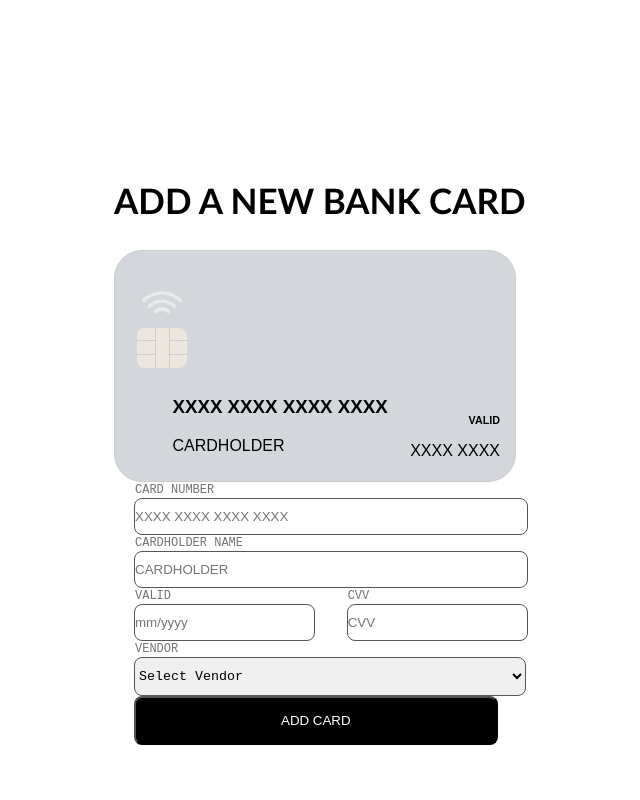
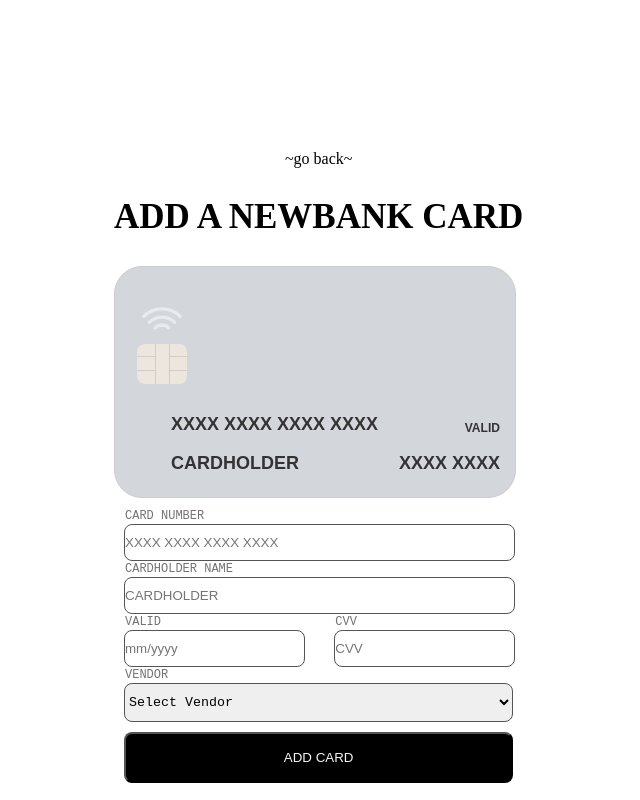
Before and after one commit to MariaVassilikopoulou/E-wallet, a React (Vite) app in the folder EWallet/: page /card in a window 1280 px wide. Shown: the whole page, without its empty margins (386-1026 px from the left). Built offline with nearby package versions, Linux system fonts and the light colour scheme.

Commit message:
more style

```diff
--- a/EWallet/src/components/Card/Card.jsx
+++ b/EWallet/src/components/Card/Card.jsx
@@ -25,7 +25,7 @@ const Card = ({ formData, onClick, isActive,activeCardNumber }) => {
     switch (currentCardData.vendor) {
 
         case "BITCOIN INC":
-            return <SvgBitcoinPath formData={currentCardData} onClick={handleClick}/>;
+            return <SvgBitcoinPath formData={currentCardData} onClick={handleClick} />;
             case "NINJA BANK":
                 return <SvgNingaPath formData={currentCardData} onClick={handleClick} />;
             case "BLOCK CHAIN INC":
--- a/EWallet/src/components/Card/SvgPaths/SvgBasic.css
+++ b/EWallet/src/components/Card/SvgPaths/SvgBasic.css
@@ -11,13 +11,23 @@
 
 }
 
+.homeButton {
+    padding: 15px 145px 15px 125px;
+    border-radius: 8px;
+    background-color:black;
+    color: white;
+    cursor: pointer;
+}
+
 .name-number{
     font-family: Arial, sans-serif;
     margin: auto;
+
 }
 .card-details{
-    font-family: Arial, sans-serif;
-
+   font-family: Arial, sans-serif;
+   font-weight: bold;
+   font-size: large;
 }
 .shape .card-details{
 
@@ -36,6 +46,7 @@
     font-family: Arial, sans-serif;
     margin-left: 5px;
     margin-right: 5px;
+
 }
 .shape .card-details .valid-date {
     display: flex;
--- a/EWallet/src/components/Card/SvgPaths/SvgBasicPath.jsx
+++ b/EWallet/src/components/Card/SvgPaths/SvgBasicPath.jsx
@@ -38,7 +38,7 @@ const handleCardClick = () => {
 };
 
     return (
-        <div className={isActive ? "active-card" : "shape"} onClick={handleCardClick}  style={{backgroundColor:"#d3d6db" ,textColor: "#eeeeee"}}>
+<div className={isActive ? "active-card" : "shape"} onClick={handleCardClick}  style={{backgroundColor:"#d3d6db" ,color: "#333333"}}>
             <svg className='logo' style={{ marginLeft: '12px', marginBottom: "-35px" }} width="50" height="84" viewBox="0 0 50 84" fill="none" xmlns="http://www.w3.org/2000/svg">
 <rect y="44" width="50" height="40" rx="8" fill="#ECE6DF"/>
 <line y1="56.5" x2="18" y2="56.5" stroke="black" strokeOpacity="0.11"/>
@@ -56,18 +56,16 @@ const handleCardClick = () => {
 
     <div className='card-details'>
         <div className='name-number'>
-            <h3 className="number">{cardNumber ? formatCardNumber(cardNumber) : 'XXXX XXXX XXXX XXXX'}</h3>
-            <label>CARDHOLDER</label>
-            <h4 className="name" >{cardHolderName ? cardHolderName : ''}</h4>
+            <p className="number">{cardNumber ? formatCardNumber(cardNumber) : 'XXXX XXXX XXXX XXXX'}</p>
+            <p>CARDHOLDER</p>
+            <p className="name" >{cardHolderName ? cardHolderName : ''}</p>
         </div>
                 <div className="valid-date">
                     <h6>VALID</h6>
                     <p>{validDates ? formatDate(validDates) : 'XXXX XXXX'}</p>
+                </div>
+        </div>
 
-
-                </div>
-
-    </div>
 </div>
 
     );
--- a/EWallet/src/components/Card/SvgPaths/SvgBitcoinPath.jsx
+++ b/EWallet/src/components/Card/SvgPaths/SvgBitcoinPath.jsx
@@ -33,7 +33,8 @@ const handleCardClick = () => {
 };
 
     return (
-        <div className={isActive ? "active-card" : "shape"} onClick={handleCardClick} style={{backgroundColor: "#FFAE34", textColor: "#333333"}}>
+        <div className="carsOnTop">
+        <div className={isActive ? "active-card" : "shape"} onClick={handleCardClick} style={{backgroundColor: "#FFAE34", color: "#333333", marginTop:"10px"}}>
             <svg className='logo' width="28" height="39" viewBox="0 0 28 39" fill="none" xmlns="http://www.w3.org/2000/svg">
 <path d="M22.497 17.9058C24.5399 16.8521 25.8181 14.9964 25.5195 11.905C25.1174 7.68022 21.5145 6.26356 16.9662 5.86011L16.9653 0H13.4413L13.4403 5.706C12.5132 5.706 11.568 5.72444 10.6271 5.74356L10.6263 0.000777774L7.10548 0.000444465L7.10482 5.85911C6.34178 5.87489 5.59243 5.88989 4.86075 5.88989V5.87256L0 5.87056L0.000657952 9.67967C0.000657952 9.67967 2.60307 9.63011 2.5602 9.67822C3.98706 9.67922 4.45296 10.5181 4.58695 11.2422L4.58805 17.9181V27.2956C4.52522 27.75 4.26086 28.4761 3.26316 28.4774C3.30855 28.5179 0.699671 28.477 0.699671 28.477L0.000657952 32.7364H4.58586C5.44024 32.7374 6.27971 32.7509 7.10329 32.7576L7.10636 38.684L10.6263 38.685L10.6253 32.8207C11.5937 32.8407 12.5285 32.8493 13.4416 32.8481L13.4406 38.685H16.9645L16.9664 32.7684C22.8899 32.424 27.0368 30.9132 27.5524 25.2812C27.968 20.7469 25.8601 18.7229 22.497 17.9058ZM10.7113 9.93678C12.6988 9.93678 18.9494 9.296 18.9503 13.4994C18.9494 17.5293 12.7008 17.0586 10.7113 17.0586V9.93678ZM10.7098 28.5063L10.7113 20.6539C13.0992 20.6532 20.589 19.9582 20.59 24.5783C20.591 29.009 13.0992 28.5046 10.7098 28.5063Z" fill="#333333"/>
 </svg>
@@ -53,7 +54,7 @@ const handleCardClick = () => {
 
     </div>
 </div>
-
+</div>
     );
 }
 export default SvgBitcoinPath;
--- a/EWallet/src/components/Card/SvgPaths/SvgBlockchainPath.jsx
+++ b/EWallet/src/components/Card/SvgPaths/SvgBlockchainPath.jsx
@@ -2,12 +2,13 @@ import React,{useState} from 'react';
 import './SvgBasic.css';
 import { useSelector,useDispatch} from "react-redux";
 import { setActiveCard } from "../../../reducers/cardsReducer";
-
+import {useLocation} from 'react-router-dom';
 function SvgBlockchainPath({formData, setCards }){
 
     const { cardNumber, cardHolderName, validDates } = formData;
 
 const dispatch = useDispatch();
+const location = useLocation();
 
 const [inputValue, setInputValue] = useState("");
 const [initialCardData, setInitialCardData] = useState(null);
@@ -33,7 +34,8 @@ const handleCardClick = (cardData) => {
 
     return(
 
-<div className='shape' onClick={() => handleCardClick(formData)} style={{backgroundColor:"#8B58F9" ,textColor: "#eeeeee"}} >
+<div className='shape' onClick={() => handleCardClick(formData)} style={{ backgroundColor: "#8B58F9", color: "#eeeeee", marginTop: (formData.vendor === "BLOCK CHAIN INC" && location.pathname === "/") ? "-150px" : (formData.vendor === "BLOCK CHAIN INC" ? "0" : "") }}>
+
             <svg className='logo' width="32" height="33" viewBox="0 0 32 33" fill="none" xmlns="http://www.w3.org/2000/svg">
 <path d="M29.3113 2.69793C27.5678 0.955173 25.4272 -0.00284596 23.284 6.3508e-06C21.2396 0.00285866 19.2983 0.858551 17.6985 2.47866L11.719 8.49346C10.0468 10.1738 9.19931 12.1915 9.26848 14.3343C9.34085 16.3969 10.3003 18.4512 11.9689 20.1195C12.9055 21.0554 14.423 21.0554 15.3589 20.1195C16.2955 19.1825 16.2955 17.664 15.3589 16.7288C14.5513 15.9209 14.0899 15.0117 14.0607 14.1728C14.035 13.3788 14.3909 12.6058 15.1186 11.8742L21.0984 5.85971C21.1023 5.85615 21.1059 5.85258 21.1091 5.84866C21.8069 5.15092 22.5417 4.79652 23.2904 4.79509C24.1515 4.79402 25.0852 5.25324 25.9217 6.09004C26.8715 7.03807 28.1654 8.92987 26.1634 10.9415L23.2248 13.8897C23.1079 14.0073 23.0715 14.223 23.1392 14.3742C23.6181 15.4513 23.8894 16.5819 23.9268 17.7189C23.9429 18.1888 23.9201 18.6527 23.8605 19.1094C23.775 19.7669 24.0006 19.903 24.4681 19.4338L29.5605 14.3246C32.9038 10.9653 32.8011 6.18345 29.3113 2.69793Z" fill="white"/>
 <path d="M20.0252 11.9669C19.0883 11.0328 17.5726 11.0345 16.6374 11.9694C15.7001 12.9099 15.7022 14.4277 16.6399 15.3629C17.4485 16.1683 17.9081 17.0757 17.9366 17.9211C17.9637 18.7108 17.6086 19.4831 16.8802 20.2154L10.9018 26.2274C10.8982 26.232 10.8947 26.2348 10.8911 26.2384C10.1923 26.9372 9.45745 27.292 8.70765 27.2938C7.8459 27.2948 6.9107 26.836 6.07675 26.0024C5.12729 25.0526 3.83413 23.1576 5.83324 21.1474L8.77468 18.1985C8.89163 18.0815 8.92764 17.8651 8.86025 17.715C8.38213 16.6393 8.11045 15.5112 8.07087 14.3771C8.05554 13.9054 8.07907 13.4394 8.13933 12.9812C8.22597 12.3249 7.99957 12.1872 7.53214 12.6557L2.4365 17.7628C-0.902484 21.1192 -0.800514 25.9011 2.68607 29.3927C4.43097 31.1351 6.57199 32.0913 8.71657 32.0885C10.7524 32.0849 12.6763 31.2342 14.2821 29.6291C14.2889 29.622 14.2957 29.6152 14.3025 29.6084L20.2816 23.595C21.9566 21.9093 22.8027 19.8895 22.7285 17.7589C22.6608 15.6934 21.6996 13.6366 20.0252 11.9669Z" fill="white"/>
--- a/EWallet/src/components/Card/SvgPaths/SvgEvilPath.jsx
+++ b/EWallet/src/components/Card/SvgPaths/SvgEvilPath.jsx
@@ -30,7 +30,7 @@ const handleCardClick = (cardData) => {
 
 
 return(
-    <div className='shape' onClick={() => handleCardClick(formData)} style={{backgroundColor:"#F33355" ,textColor: "#eeeeee"}}>
+    <div className='shape' onClick={() => handleCardClick(formData)} style={{backgroundColor:"#F33355" , color: "#eeeeee",marginTop: (formData.vendor === "EVIL CORP" && location.pathname === "/") ? "-150px" : (formData.vendor === "EVIL CORP" ? "0" : "") }}>
             <svg className='logo' width="38" height="34" viewBox="0 0 38 34" fill="none" xmlns="http://www.w3.org/2000/svg">
 <path fill-rule="evenodd" clip-rule="evenodd" d="M19 34C28.3888 34 36 26.3888 36 17C36 15.0145 35.6596 13.1084 35.034 11.3371C36.9119 8.43722 38 4.99367 38 1.3C38 0.631546 37.0585 0.568186 36.8231 1.19381C35.9585 3.49167 34.6482 5.57669 32.9956 7.34726C29.9283 2.9084 24.8038 0 19 0C13.1962 0 8.07166 2.9084 5.00438 7.34726C3.35177 5.57669 2.04152 3.49166 1.17691 1.19381C0.941502 0.568183 0 0.631543 0 1.3C0 4.99367 1.08809 8.43722 2.966 11.3371C2.34039 13.1084 2 15.0145 2 17C2 26.3888 9.61116 34 19 34ZM13.5138 13.1501C13.9809 12.9801 14.502 13.1791 14.7369 13.6172L17.3917 18.5671C17.8293 19.3831 17.0187 20.3043 16.1537 19.974L8.22051 16.9444C7.35555 16.6141 7.36528 15.3871 8.23536 15.0705L13.5138 13.1501ZM25.2875 13.15C24.8203 12.98 24.2993 13.179 24.0643 13.6171L21.4095 18.567C20.9718 19.3829 21.7825 20.3041 22.6475 19.9738L30.5807 16.9444C31.4456 16.6141 31.4359 15.3871 30.5658 15.0705L25.2875 13.15Z" fill="white"/>
 </svg>
--- a/EWallet/src/components/Card/SvgPaths/SvgNingaPath.jsx
+++ b/EWallet/src/components/Card/SvgPaths/SvgNingaPath.jsx
@@ -29,7 +29,7 @@ const handleCardClick = (cardData) => {
 
     return(
 
-<div className='shape' onClick={() => handleCardClick(formData)} style={{backgroundColor:"#222222" ,color: "#f5f9ee"}}>
+<div className='shape' onClick={() => handleCardClick(formData)} style={{backgroundColor:"#222222" ,color: "#f5f9ee", marginTop: (formData.vendor === "NINJA BANK" && location.pathname === "/") ? "-150px" : (formData.vendor === "NINJA BANK" ? "0" : "") }}>
             <svg className='logo' width="35" height="36" viewBox="0 0 35 36" fill="none" xmlns="http://www.w3.org/2000/svg">
 <path d="M4.58519 7.14646L2.66843 6.39479C1.69126 6.01896 1.24025 4.92904 1.61609 3.95186C1.99192 2.97469 3.08185 2.52369 4.05902 2.89952L5.03619 3.27536L4.77311 2.41094C4.47244 1.43377 5.03619 0.381426 6.05095 0.080758C7.02812 -0.21991 8.08046 0.343843 8.38113 1.3586L9.05763 3.65119C11.463 2.44852 14.169 1.73443 17.0253 1.73443C26.4212 1.73443 34.0507 9.36389 34.0507 18.7598C34.0507 28.1557 26.4212 35.7851 17.0253 35.7851C7.62946 35.7851 -3.8147e-06 28.1557 -3.8147e-06 18.7598C-3.8147e-06 14.2873 1.76642 10.1907 4.58519 7.14646ZM29.0145 19.9249C29.0521 19.549 29.0897 19.1732 29.0897 18.7598C29.0897 15.8658 28.0749 13.235 26.3836 11.1679H7.74221C6.05095 13.235 5.03619 15.9034 5.03619 18.7598C5.03619 19.1356 5.07378 19.549 5.11136 19.9249H29.0145Z" fill="white"/>
 <path d="M21.9488 18.1209C20.5166 18.1209 19.3555 16.9598 19.3555 15.5276C19.3555 14.0954 20.5166 12.9343 21.9488 12.9343C23.381 12.9343 24.5421 14.0954 24.5421 15.5276C24.5421 16.9598 23.381 18.1209 21.9488 18.1209Z" fill="white"/>
--- /dev/null
+++ b/EWallet/src/components/HeaderComponent.css
@@ -0,0 +1,13 @@
+.headerPage{
+    display: flex;
+    flex-direction: column;
+    justify-content: center;
+    align-items: center;
+}
+.headerPage h1{
+    font-size: 35px;
+}
+
+.title{
+    text-align: center;
+}
--- /dev/null
+++ b/EWallet/src/components/HeaderComponent.jsx
@@ -0,0 +1,27 @@
+import {useNavigate, useLocation} from 'react-router-dom';
+import React from 'react'
+import "./HeaderComponent.css"
+
+function HeaderComponent() {
+
+    const navigate= useNavigate();
+    const location= useLocation();
+
+    const homePage = location.pathname ==="/";
+    const title= homePage?"E-WALLET" : "ADD A NEWBANK CARD";
+
+    function navigateHome(){
+        navigate('/');
+    }
+      return (
+
+    <div className='headerPage'>
+        {!homePage &&(<section onClick={navigateHome}>~go back~</section>)}
+        <h1 className='title'>
+            {title}
+        </h1>
+    </div>
+  );
+}
+
+export default HeaderComponent
--- a/EWallet/src/pages/AddCard.css
+++ b/EWallet/src/pages/AddCard.css
@@ -1,6 +1,6 @@
 form{
 
-    margin-left: 20px;
+    margin-left: 10px;
 }
 .form-group{
     display: flex;
@@ -33,24 +33,11 @@ form{
     font-family: monospace;
 }
 
-
-
-button {
-    padding: 15px 145px;
-
+.form-button{
+    width: 100%;
+    padding: 1rem;
     border-radius: 8px;
-    background-color:black;
-    color: white;
+    background-color: black;
+    color:whitesmoke;
     cursor: pointer;
 }
-
-.header{
-    display: flex;
-    flex-direction: column;
-    justify-content: center;
-    align-items: center;
-}
-& h1 {
-    font-family:'Trebuchet MS', 'Lucida Sans Unicode', 'Lucida Grande', 'Lucida Sans', Arial, sans-serif;
-    font-size: 35px;
-}
--- a/EWallet/src/pages/AddCard.jsx
+++ b/EWallet/src/pages/AddCard.jsx
@@ -5,6 +5,7 @@ import {useDispatch} from 'react-redux';
 import { addCard, updateNewCard, setActiveCard} from '../reducers/cardsReducer';
 import Card from '../components/Card/Card'
 import { useNavigate } from 'react-router-dom';
+import HeaderComponent from '../components/HeaderComponent';
 
 
 
@@ -64,13 +65,13 @@ function AddCard(){
 
 
     return (
-        <section className='allForm'>
-          <h1 className='header'>ADD A NEW BANK CARD</h1>
-          <div className="credit-card">
+        <section className='allForm' >
+          <HeaderComponent/>
+          <div className="credit-card" >
           {formData.vendor ? <Card formData={formData} /> :
                               <SvgBasicPath formData={formData} />}
           </div>
-          <form onSubmit={handleAddCard}>
+          <form onSubmit={handleAddCard}  style={{marginTop:"10px", marginRight:"10px" }}>
           <div className="form-group">
             <p className="cardDetails">CARD NUMBER </p>
             <input className='form-input'
@@ -133,7 +134,7 @@ function AddCard(){
                 <option value="EVIL CORP">EVIL CORP</option>
             </select>
           </div>
-          <button className='form-button' type="submit">ADD CARD</button>
+          <button className='form-button' type="submit"  style={{marginTop:"10px" }}>ADD CARD</button>
           </form>
         </section>
 
--- a/EWallet/src/pages/Home.jsx
+++ b/EWallet/src/pages/Home.jsx
@@ -4,6 +4,7 @@ import SvgBasicPath from "../components/Card/SvgPaths/SvgBasicPath";
 import { useLocation,  useNavigate } from 'react-router-dom';
 import Card from "../components/Card/Card.jsx";
 import { setActiveCard } from '../reducers/cardsReducer';
+import HeaderComponent from "../components/HeaderComponent.jsx";
 
 
 function Home(){
@@ -62,18 +63,19 @@ function Home(){
         }, [activeCardNumber, cards]);
 
     return (
-      <><div className="home-container">
-        <h1 className="header">E-WALLET</h1>
-        <div className="credit-card">
-        {cards.map((card, index) => (
+      <>
+      <div className="home-container">
+         <HeaderComponent/>
+          <div className="credit-card">
+          {cards.map((card, index) => (
           <Card key={index} formData={card} isActive={card.cardNumber === activeCardNumber} activeCardNumber={activeCardNumber} />
-        ))}
+           ))}
+          </div>
 
-        </div>
-        <div  className="homeButton">
-        <button onClick={() =>  navigateTo('/card')}>ADD A NEW CARD</button>
-        </div>
-        </div></>
+            <button className="homeButton" style={{marginTop:"10px" }} onClick={() =>  navigateTo('/card')}>ADD A NEW CARD</button>
+
+      </div>
+      </>
     );
   }
 
```
